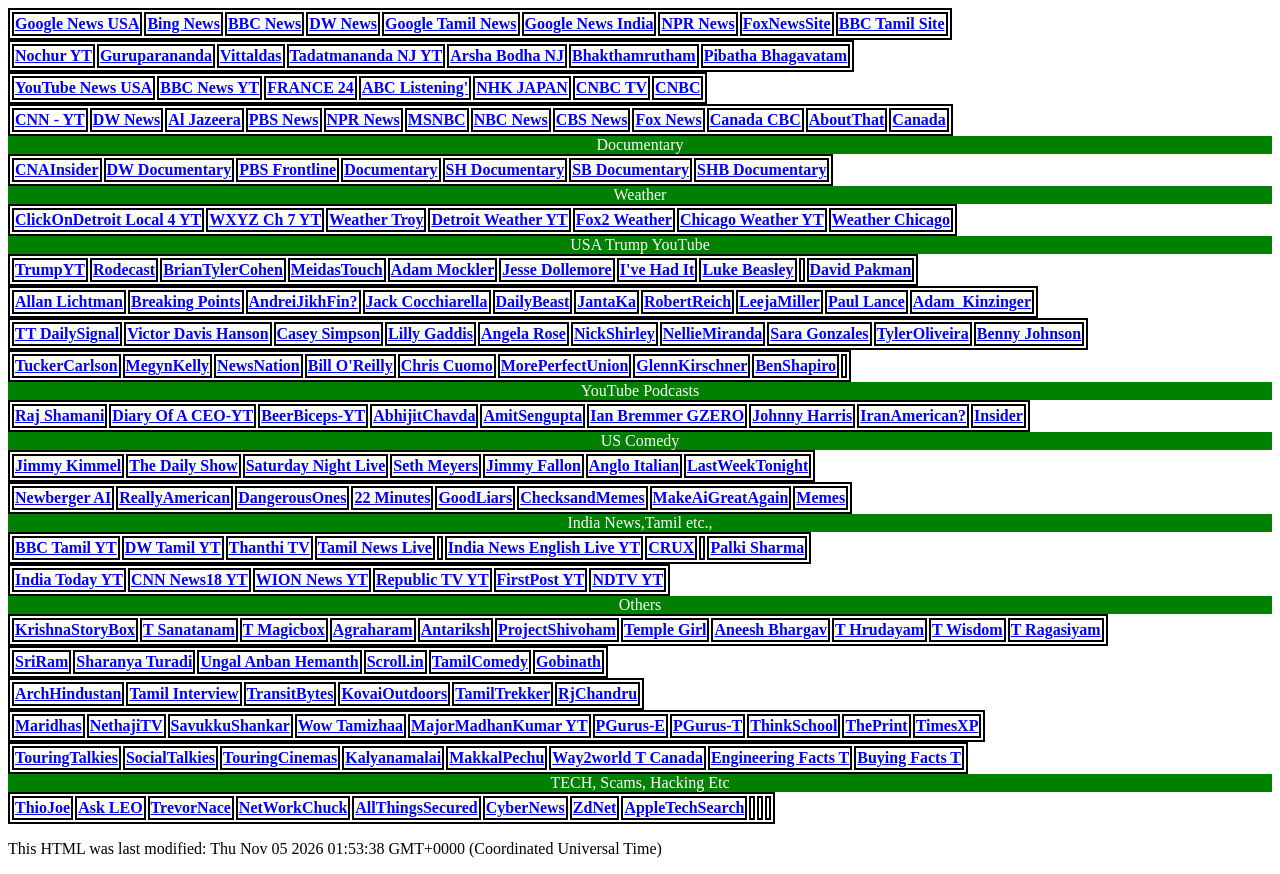
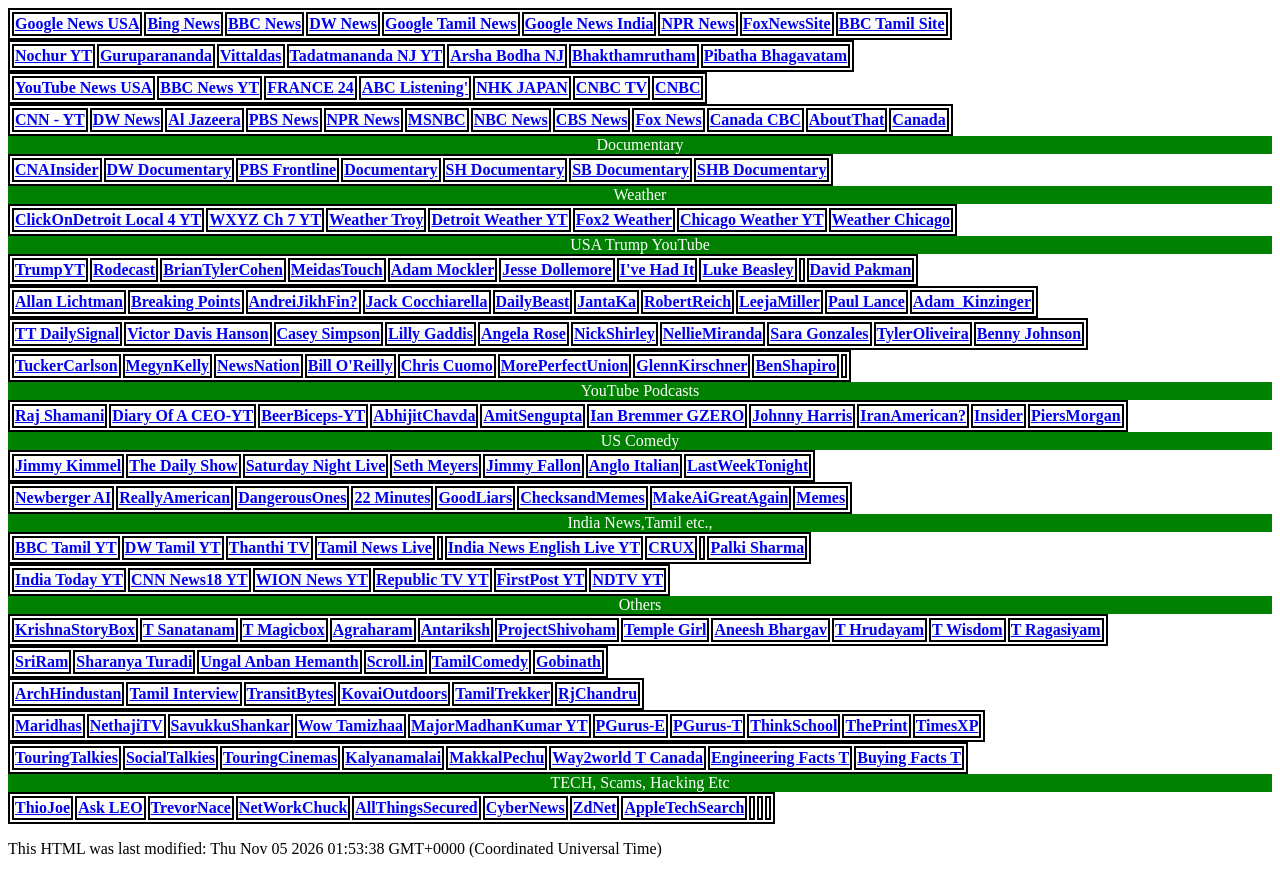
Before and after one commit to rama8c6/2, a plain HTML site: page index.html in a window 1280 px wide. Drawn offline with Linux system fonts and the light colour scheme.

Commit message:
Update index.html

```diff
--- a/index.html
+++ b/index.html
@@ -189,6 +189,7 @@
                 <th><A HREF="https://www.youtube.com/@johnnyharris/videos" target="_blank" >Johnny Harris</A></th>
                 <th><A HREF="https://www.youtube.com/@PBDPodcast/videos" target="_blank" >IranAmerican?</A></th>
                 <th><A HREF="https://www.youtube.com/@Insider/videos" target="_blank" >Insider</A></th>
+                <th><A HREF="https://www.youtube.com/@PiersMorganUncensored/videos" target="_blank" >PiersMorgan</A></th>
 
 				</tr>
 				</table>
```
